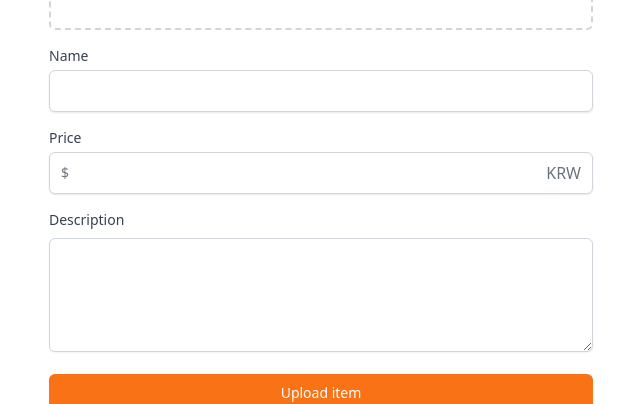
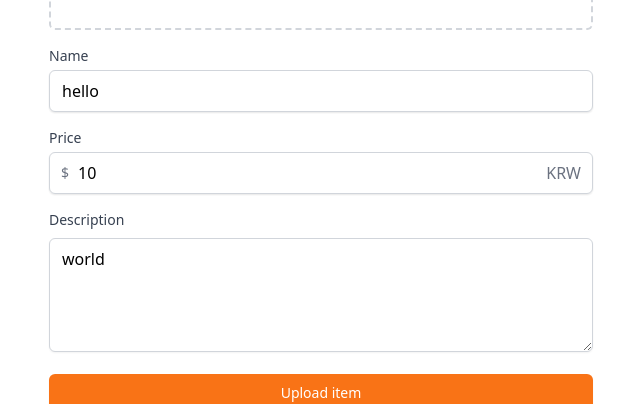
Before and after one commit to takeaways/air-project-1, a Next.js app: page /products/upload in a window 1280 px wide. Shown: the part 226-630 px from the top of the page, without its empty margins (319-959 px from the left). Built offline with nearby package versions, Linux system fonts and the light colour scheme.

Commit message:
feat: product form

```diff
--- a/components/textarea.tsx
+++ b/components/textarea.tsx
@@ -1,10 +1,18 @@
+import { UseFormRegisterReturn } from "react-hook-form";
+
 interface TextAreaProps {
   label?: string;
   name?: string;
+  register: UseFormRegisterReturn;
   [key: string]: any;
 }
 
-export default function TextArea({ label, name, ...rest }: TextAreaProps) {
+export default function TextArea({
+  label,
+  name,
+  register,
+  ...rest
+}: TextAreaProps) {
   return (
     <div>
       {label ? (
@@ -16,6 +24,7 @@
         </label>
       ) : null}
       <textarea
+        {...register}
         id={name}
         className="w-full mt-1 border-gray-300 rounded-md shadow-sm focus:ring-orange-500 focus:border-orange-500 "
         rows={4}
--- a/pages/products/upload.tsx
+++ b/pages/products/upload.tsx
@@ -1,14 +1,37 @@
 import type { NextPage } from "next";
+import { useForm } from "react-hook-form";
 
 import Button from "components/button";
 import Input from "components/input";
 import Layout from "components/layout";
 import TextArea from "components/textarea";
 
+import useMutation from "libs/client/useMutation";
+
+interface UploadProductForm {
+  name: string;
+  price: number;
+  description: string;
+}
 const Upload: NextPage = () => {
+  const { register, handleSubmit } = useForm<UploadProductForm>({
+    defaultValues: {
+      name: "hello",
+      price: 10,
+      description: "world",
+    },
+  });
+
+  const [uploadProduct, { loading, data }] = useMutation("/api/products");
+
+  const onValid = (data: UploadProductForm) => {
+    if (loading) return;
+    uploadProduct(data);
+  };
+
   return (
     <Layout canGoBack title="Upload Product">
-      <form className="p-4 space-y-4">
+      <form className="p-4 space-y-4" onSubmit={handleSubmit(onValid)}>
         <div>
           <label className="flex items-center justify-center w-full h-48 text-gray-600 border-2 border-gray-300 border-dashed rounded-md cursor-pointer hover:border-orange-500 hover:text-orange-500">
             <svg
@@ -28,8 +51,15 @@
             <input className="hidden" type="file" />
           </label>
         </div>
-        <Input required label="Name" name="name" type="text" />
         <Input
+          register={register("name", { required: true })}
+          required
+          label="Name"
+          name="name"
+          type="text"
+        />
+        <Input
+          register={register("price", { required: true })}
           required
           label="Price"
           placeholder="0.00"
@@ -37,8 +67,12 @@
           type="text"
           kind="price"
         />
-        <TextArea name="description" label="Description" />
-        <Button text="Upload item" />
+        <TextArea
+          register={register("description", { required: true })}
+          name="description"
+          label="Description"
+        />
+        <Button text={loading ? "Loading..." : "Upload item"} />
       </form>
     </Layout>
   );
```
